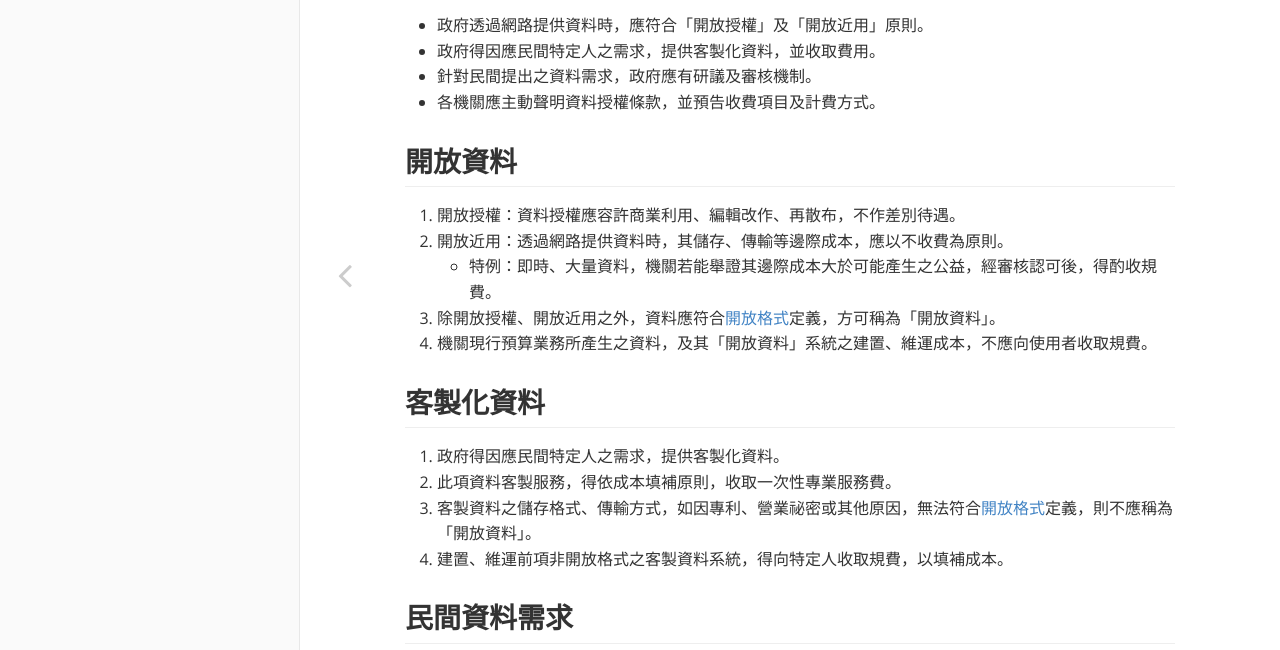
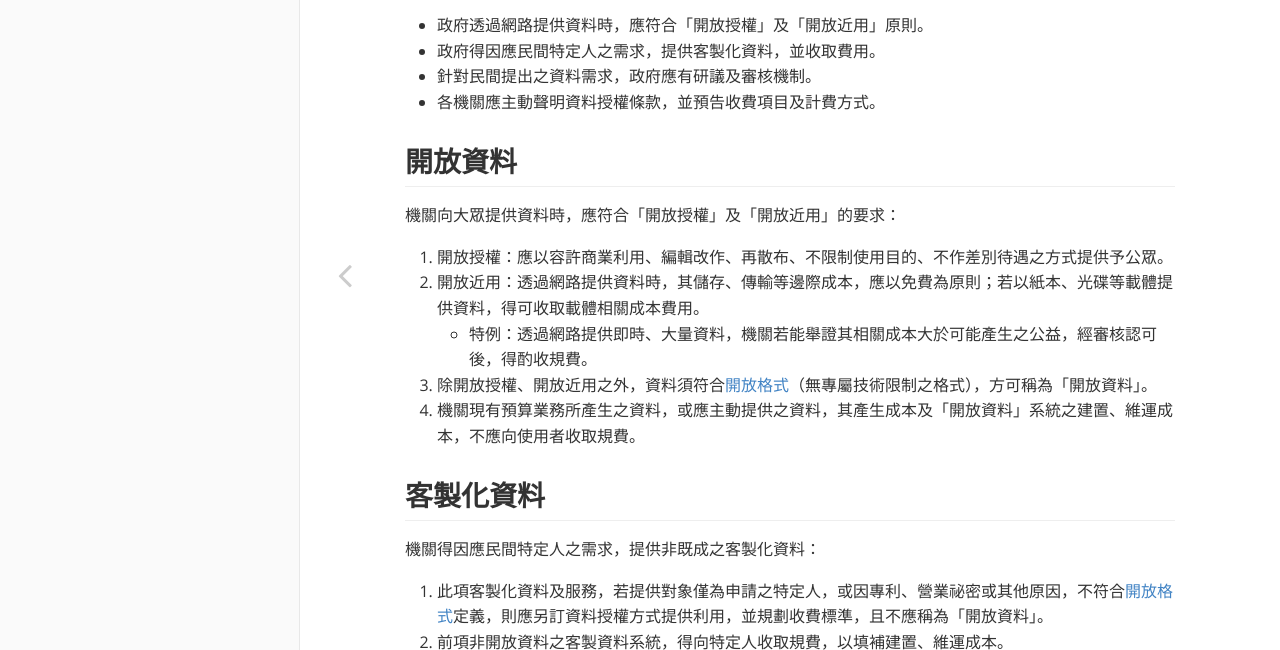
Before and after one commit to g0v/data-levy-spec-gitbook, a website with bundled scripts: page 1.html in a window 1280 px wide. Shown: the part 150-800 px from the top of the page. Built offline with nearby package versions, Linux system fonts and the light colour scheme.

Commit message:
Update 2015-04-27T17:02:40.032Z

```diff
--- a/1.html
+++ b/1.html
@@ -32,7 +32,7 @@
 
 
 
-    <div class="book" data-level="1" data-basepath="." data-revision="1430152955047">
+    <div class="book" data-level="1" data-basepath="." data-revision="1430154158373">
 
 
 <div class="book-summary">
@@ -179,21 +179,23 @@
 <li>各機關應主動聲明資料授權條款，並預告收費項目及計費方式。</li>
 </ul>
 <h2 id="">開放資料</h2>
+<p>機關向大眾提供資料時，應符合「開放授權」及「開放近用」的要求：</p>
 <ol>
-<li>開放授權：資料授權應容許商業利用、編輯改作、再散布，不作差別待遇。</li>
-<li>開放近用：透過網路提供資料時，其儲存、傳輸等邊際成本，應以不收費為原則。<ul>
-<li>特例：即時、大量資料，機關若能舉證其邊際成本大於可能產生之公益，經審核認可後，得酌收規費。</li>
+<li>開放授權：應以容許商業利用、編輯改作、再散布、不限制使用目的、不作差別待遇之方式提供予公眾。</li>
+<li>開放近用：透過網路提供資料時，其儲存、傳輸等邊際成本，應以免費為原則；若以紙本、光碟等載體提供資料，得可收取載體相關成本費用。<ul>
+<li>特例：透過網路提供即時、大量資料，機關若能舉證其相關成本大於可能產生之公益，經審核認可後，得酌收規費。</li>
 </ul>
 </li>
-<li>除開放授權、開放近用之外，資料應符合<a href="http://opendefinition.org/od/2.0/zh-tw/#section-3" target="_blank">開放格式</a>定義，方可稱為「開放資料」。</li>
-<li>機關現行預算業務所產生之資料，及其「開放資料」系統之建置、維運成本，不應向使用者收取規費。</li>
+<li>除開放授權、開放近用之外，資料須符合<a href="http://opendefinition.org/od/2.0/zh-tw/#section-3" target="_blank">開放格式</a>（無專屬技術限制之格式），方可稱為「開放資料」。</li>
+<li>機關現有預算業務所產生之資料，或應主動提供之資料，其產生成本及「開放資料」系統之建置、維運成本，不應向使用者收取規費。</li>
 </ol>
 <h2 id="">客製化資料</h2>
+<p>機關得因應民間特定人之需求，提供非既成之客製化資料：</p>
 <ol>
-<li>政府得因應民間特定人之需求，提供客製化資料。</li>
-<li>此項資料客製服務，得依成本填補原則，收取一次性專業服務費。</li>
-<li>客製資料之儲存格式、傳輸方式，如因專利、營業祕密或其他原因，無法符合<a href="http://opendefinition.org/od/2.0/zh-tw/#section-3" target="_blank">開放格式</a>定義，則不應稱為「開放資料」。</li>
-<li>建置、維運前項非開放格式之客製資料系統，得向特定人收取規費，以填補成本。</li>
+<li>此項客製化資料及服務，若提供對象僅為申請之特定人，或因專利、營業祕密或其他原因，不符合<a href="http://opendefinition.org/od/2.0/zh-tw/#section-3" target="_blank">開放格式</a>定義，則應另訂資料授權方式提供利用，並規劃收費標準，且不應稱為「開放資料」。</li>
+<li>前項非開放資料之客製資料系統，得向特定人收取規費，以填補建置、維運成本。</li>
+<li>此項客製化資料及服務，若提供對象為申請之特定人及公眾，並以容許商業利用、編輯改作、再散布、不限制使用目的、不作差別待遇之方式提供開放格式資料，則得依成本填補原則向申請之特定人收取一次性專業服務費。</li>
+<li>前項開放資料系統之建置、維運成本，不應向使用者收取規費。</li>
 </ol>
 <h2 id="">民間資料需求</h2>
 <ol>
```
Also changed, not shown: GLOSSARY.html (+1 -1 lines), index.html (+1 -1 lines).
